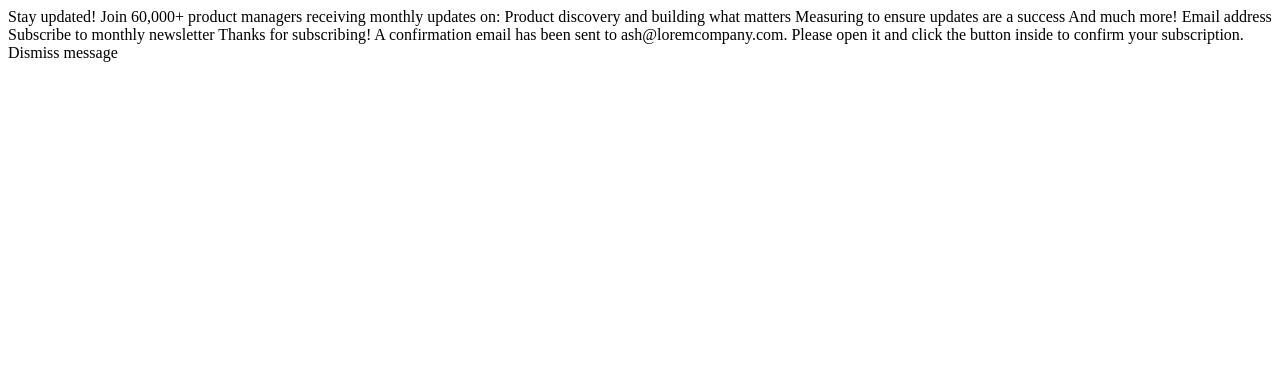
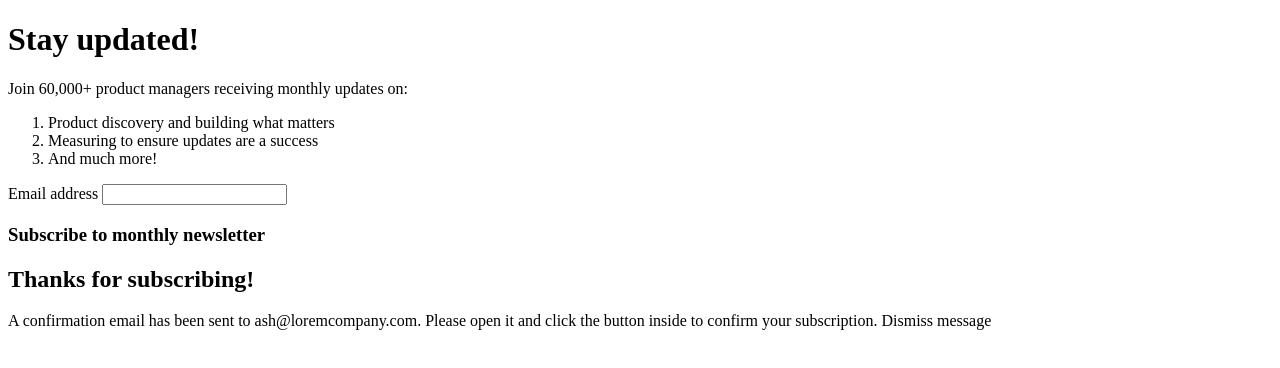
Before and after one commit to zuthish/newsletter-sign-up-with-success-message-main, a plain HTML site: page index.html in a window 1280 px wide. Drawn offline with Linux system fonts and the light colour scheme.

Commit message:
Added a form and created headings

```diff
--- a/index.html
+++ b/index.html
@@ -17,25 +17,28 @@
 <body>
 
   <!-- Sign-up form start -->
+  <h1>Stay updated!</h1>
 
-  Stay updated!
+  <p>Join 60,000+ product managers receiving monthly updates on:</p>
 
-  Join 60,000+ product managers receiving monthly updates on:
+  <ol>
+    <li> Product discovery and building what matters</li>
+    <li> Measuring to ensure updates are a success</li>
+    <li> And much more!</li>
+  </ol>
 
-  Product discovery and building what matters
-  Measuring to ensure updates are a success
-  And much more!
+  <form>
+    <label for="email">Email address</label>
+    <input type="email" id="email" name="email" required>
+  </form>
 
-  Email address
   <email@company.com>
 
-  Subscribe to monthly newsletter
-
+  <h3>Subscribe to monthly newsletter</h3>
   <!-- Sign-up form end -->
 
   <!-- Success message start -->
-
-  Thanks for subscribing!
+  <h2>Thanks for subscribing!</h2>
 
   A confirmation email has been sent to ash@loremcompany.com.
   Please open it and click the button inside to confirm your subscription.
```
